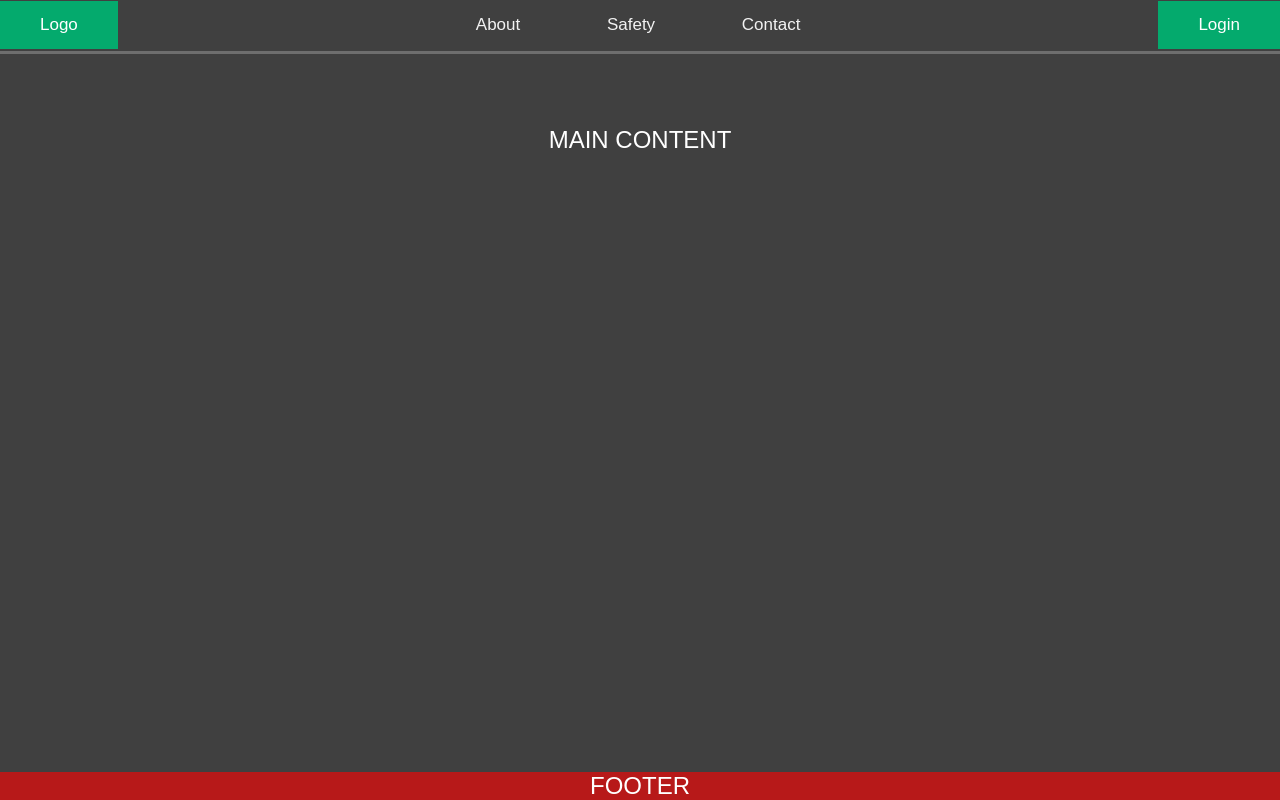
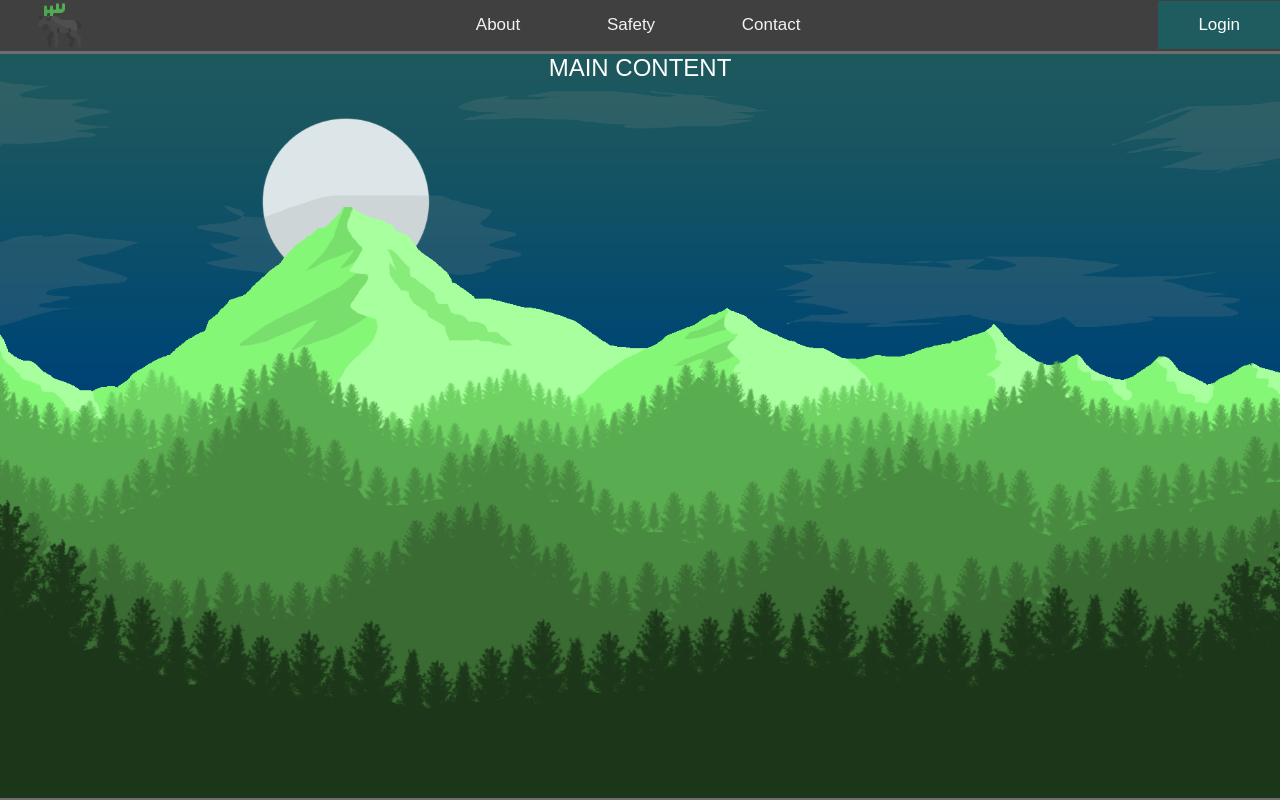
Before and after one commit to ivarjt/flask-webchat, a Flask app: page /new_home in a window 1280 px wide. Run offline with Flask 3, Linux system fonts and the light colour scheme.

Commit message:
#24 Homepage Update

```diff
--- a/app/static/new_home.css
+++ b/app/static/new_home.css
@@ -1,7 +1,7 @@
 :root{
     --main-bg-color: #404040;
     --border-color: #6E6E6E;
-    --footer-color: #b71919;
+    --footer-color: #6E6E6E;
 }
 
 *{
@@ -10,15 +10,14 @@
 }
 
 body{
-
-    min-height: 95vh;
-    background: var(--main-bg-color);
+    min-height: 100vh;
     font-family: 'Cascadia Code' ,sans-serif;
     text-align: center;
     color: white;
     font-size: 24px;
     display: flex;
     flex-direction: column;
+    overflow: hidden;
 }
 
 /* Header content */
@@ -54,9 +53,14 @@ header {
 
   /* Add an active class to highlight the current page */
   .topnav a.active {
-    background-color: #04AA6D;
-    color: white;
-  }
+    background-image: url(moose_icon_green.png);
+    background-size: contain;
+    background-repeat: no-repeat;
+    background-position: center center;
+    color: transparent;
+    padding: 14px 40px;
+    box-sizing: border-box;
+}
 
   /* Hide the link that should open and close the topnav on small screens */
   .topnav .icon {
@@ -65,7 +69,7 @@ header {
 
   .topnav a.split-right {
     float: right;
-    background-color: #04AA6D;
+    background-color: #1e5c60;
     color: white;
   }
 
@@ -81,20 +85,25 @@ header {
     flex: 1;
 }
 
-main{
-    background: var(--main-bg-color);
-    padding: 3em 0 3em 0;
-    flex: 5 5 150px;
-
+main {
+  background-color: #f8f8f8;
+  background-size: cover;
+  background-repeat: no-repeat;
+  background-position: 50% 30%;
+  flex: 5 5 150px;
+  background-image: url('forest_background_green.png'); /* Set the default background image here */
 }
 
-/* Footer content */
 
-footer{
-    background: var(--footer-color);
-    position: sticky;
-    top: 100%;
+
+
+footer {
+  background: var(--footer-color);
+  position: sticky;
+  top: 100%;
+  height: 0.3vh;
 }
+
 
 /* Repsonsive for main */
 @media all and (max-width: 550px){
@@ -109,7 +118,7 @@ footer{
 /* Repsonsive for header */
 
 /* When the screen is less than 600 pixels wide, hide all links, except for the first one ("Home"). Show the link that contains should open and close the topnav (.icon) */
-@media screen and (max-width: 600px) {
+@media screen and (max-width: 697px) {
     .topnav a:not(:first-child) {display: none;}
     .topnav a.icon {
       float: right;
@@ -131,3 +140,58 @@ footer{
       text-align: left;
     }
   }
+  /* Repsonsive for main */
+ /* Responsive styles for small screens */
+@media screen and (max-width: 585px) {
+  main {
+    background-position: 35% 50%;
+    background-size: cover;
+  }
+}
+
+/* Responsive styles for medium screens */
+@media screen and (min-width: 708px) and (max-width: 992px) {
+  main {
+    background-position: 20% 30%;
+    background-size: cover;
+  }
+}
+
+/* Responsive styles for screens below 682 pixels */
+@media screen and (max-width: 682px) {
+  main {
+    background-size: cover;
+    background-position: 20% 50%;
+  }
+}
+
+/* Responsive styles for large screens */
+@media screen and (min-width: 993px) {
+  main {
+    background-position: 25% 20%;
+    background-size: cover;
+  }
+}
+
+
+  /* Repsonsive for footer */
+
+
+/* Your existing CSS styles here */
+
+/* Additional background images for the logo click */
+main.logo-clicked {
+  background-image: url('forest_background_blue.png') !important; /* Ensure the path is correct */
+}
+
+main.logo-clicked-2 {
+  background-image: url('forest_background_orange.png') !important; /* Path to the third image */
+}
+
+.topnav #logo.logo-clicked {
+  background-image: url('moose_icon_blue.png') !important;
+}
+
+.topnav #logo.logo-clicked-2 {
+  background-image: url('moose_icon_orange.png') !important;
+}
--- a/app/templates/new_home.html
+++ b/app/templates/new_home.html
@@ -10,12 +10,12 @@
 <body>
     <header>
         <div class="topnav" id="myTopnav">
-            <a href="#" class="active">Logo</a>
-            <a href="#"class="nav-center">About</a>
-            <a href="#"class="nav-center">Safety</a>
-            <a href="#" class="nav-center">Contact</a>
-            <a href="#" class="split-right" >Login</a>
-            <a href="javascript:void(0);" class="icon" onclick="myFunction()">
+          <a href="#" class="active" id="logo">Logo</a>
+          <a href="#"class="nav-center">About</a>
+          <a href="#"class="nav-center">Safety</a>
+          <a href="#" class="nav-center">Contact</a>
+          <a href="#" class="split-right" >Login</a>
+          <a href="javascript:void(0);" class="icon" onclick="myFunction()">
               <i class="fa fa-bars"></i>
             </a>
           </div>
@@ -24,13 +24,34 @@
     <div class="main">
         <main>
             MAIN CONTENT
+            <!--<p>
+              Height of the div:
+              <span class="output"></span>
+          </p>
+            <button onclick="getHeight()">
+              Get Height
+          </button>
+
+          <script type="text/javascript">
+              function getHeight() {
+
+                  divElement = document.querySelector("main");
+
+                  elemHeight = divElement.offsetWidth;
+
+                  document.querySelector(".output").textContent
+                      = elemHeight + "px";
+              }
+          </script>-->
         </main>
     </div>
 
     <footer>
-        FOOTER
+
     </footer>
 </body>
+
+
 
 <script>
     /* Toggle between adding and removing the "responsive" class to topnav when the user clicks on the icon */
@@ -44,4 +65,32 @@ function myFunction() {
 }
 </script>
 
+ <script>
+document.addEventListener('DOMContentLoaded', function() {
+  var logo = document.getElementById('logo');
+  var body = document.querySelector('main');
+
+  logo.addEventListener('click', function(event) {
+    event.preventDefault(); // Prevents the default link behavior
+
+    // Toggle the classes on both body and header
+    if (body.classList.contains('logo-clicked')) {
+      body.classList.remove('logo-clicked');
+      body.classList.add('logo-clicked-2');
+      logo.classList.remove('logo-clicked');
+      logo.classList.add('logo-clicked-2');
+    } else if (body.classList.contains('logo-clicked-2')) {
+      body.classList.remove('logo-clicked-2');
+      logo.classList.remove('logo-clicked-2');
+      // Add logic for additional backgrounds or toggle back to default
+    } else {
+      body.classList.add('logo-clicked');
+      logo.classList.add('logo-clicked');
+    }
+  });
+});
+
+
+ </script>
+
 </html>
```
Also changed, not shown: app/static/forest_background_blue.png (added), app/static/forest_background_green.png (added), app/static/forest_background_orange.png (added), app/static/moose_icon1.png (added), app/static/moose_icon_blue.png (added), app/static/moose_icon_green.png (added), app/static/moose_icon_orange.png (added).
